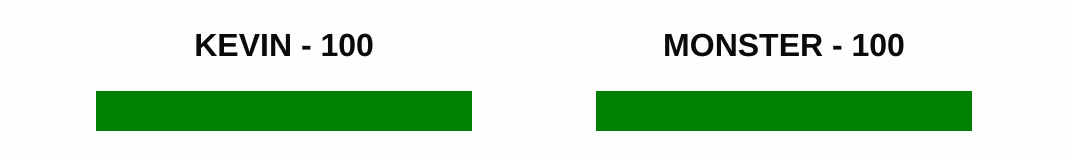
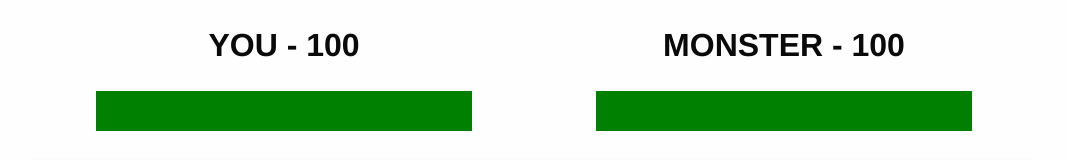
Before and after one commit to rezwan23/Monster-Slayer, a plain HTML site: page index.html in a window 1280 px wide. Shown: the top 160 px of the page, without its empty margins (106-1173 px from the left). Drawn offline with Linux system fonts and the light colour scheme.

Commit message:
new version

```diff
--- a/index.html
+++ b/index.html
@@ -19,7 +19,7 @@
 <div id="app">
     <section class="row">
         <div class="small-6 columns">
-            <h1 class="text-center">KEVIN - {{myWidth}}</h1>
+            <h1 class="text-center">YOU - {{myWidth}}</h1>
             <div class="healthbar">
                 <div class="healthbar text-center" style="background-color: green; margin: 0; color: white;" :style="{width: myWidth+'%'}">
 
```
